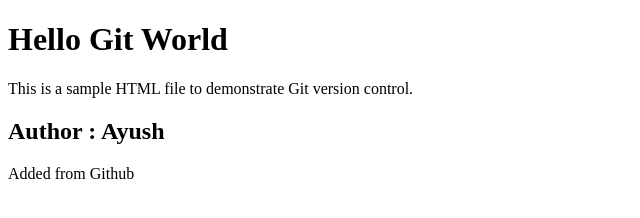
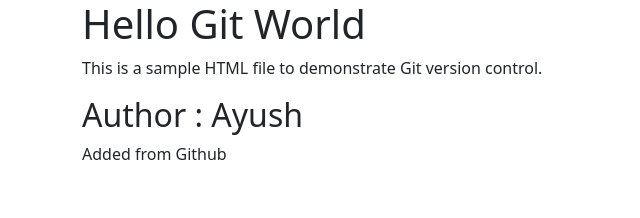
Before and after one commit to Ayush000000007/GitGitHubMasterClass, a plain HTML site: page index.html in a window 1280 px wide. Shown: the whole page, without its empty margins (0-640 px from the left). Drawn offline with nearby package versions, Linux system fonts and the light colour scheme.

Commit message:
add margin

```diff
--- a/index.html
+++ b/index.html
@@ -1,6 +1,8 @@
 <!DOCTYPE html>
 <html>
     <body>
+        <link href="https://cdn.jsdelivr.net/npm/bootstrap@5.3.8/dist/css/bootstrap.min.css" rel="stylesheet" integrity="sha384-sRIl4kxILFvY47J16cr9ZwB07vP4J8+LH7qKQnuqkuIAvNWLzeN8tE5YBujZqJLB" crossorigin="anonymous">
+        <div class="container">
             <h1>Hello Git World</h1>
 
             <div>
@@ -14,5 +16,6 @@
                 <p>Added from Github</p>
             </div>
             <!--Add Comment-->
+</div>
     </body>
 </html>
```
Lines whose indentation alone changed are shown as unchanged.
